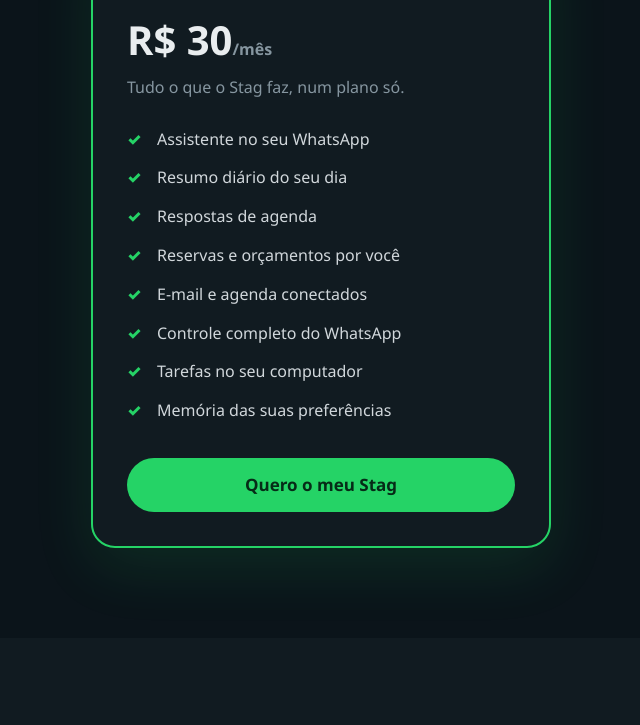
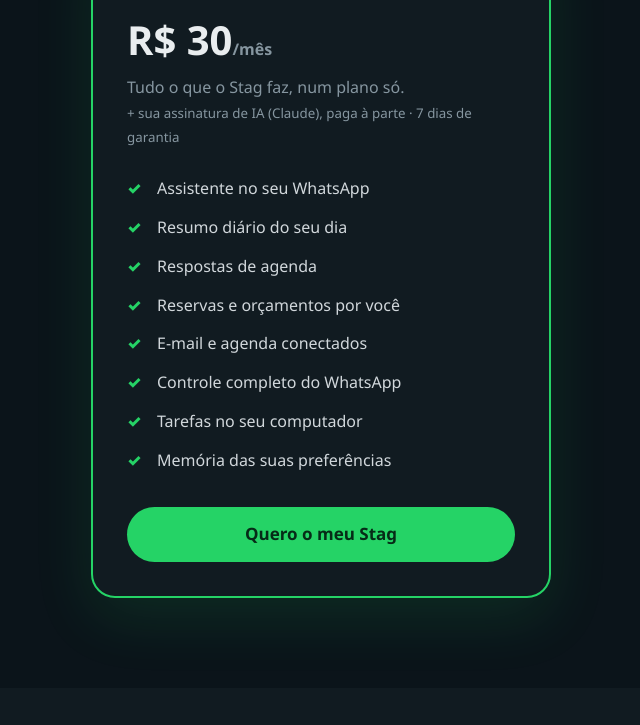
Before and after one commit to stag-ia/stag-ia.github.io, a plain HTML site: page index.html in a window 1280 px wide. Shown: the part 4552-5277 px from the top of the page, without its empty margins (319-959 px from the left). Drawn offline with Linux system fonts and the light colour scheme.

Commit message:
Botão de assinatura aponta para o checkout da Kiwify
Co-Authored-By: Claude Opus 5.5 <noreply@anthropic.com>

```diff
--- a/index.html
+++ b/index.html
@@ -183,9 +183,9 @@ footer .wrap{display:flex;justify-content:space-between;flex-wrap:wrap;gap:10px}
     <div class="plano dest">
       <h3>Stag</h3>
       <div class="preco">R$ 30<small>/mês</small></div>
-      <p style="color:var(--cinza)">Tudo o que o Stag faz, num plano só.</p>
+      <p style="color:var(--cinza)">Tudo o que o Stag faz, num plano só.<br><small>+ sua assinatura de IA (Claude), paga à parte · 7 dias de garantia</small></p>
       <ul><li>Assistente no seu WhatsApp</li><li>Resumo diário do seu dia</li><li>Respostas de agenda</li><li>Reservas e orçamentos por você</li><li>E-mail e agenda conectados</li><li>Controle completo do WhatsApp</li><li>Tarefas no seu computador</li><li>Memória das suas preferências</li></ul>
-      <a class="btn" href="https://ig.me/m/stag_.ia" target="_blank">Quero o meu Stag</a>
+      <a class="btn" href="https://pay.kiwify.com.br/5usC1bp" target="_blank">Quero o meu Stag</a>
     </div>
   </div>
 </div></section>
```
